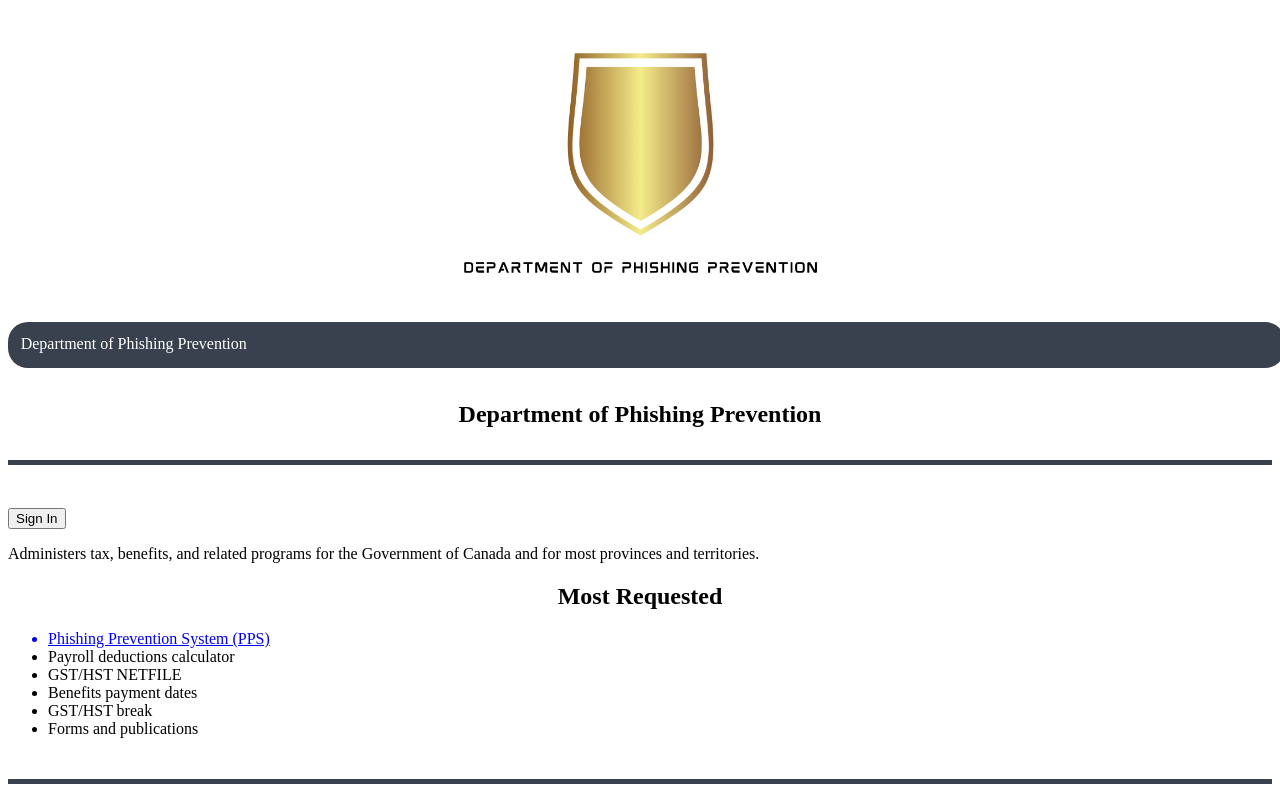
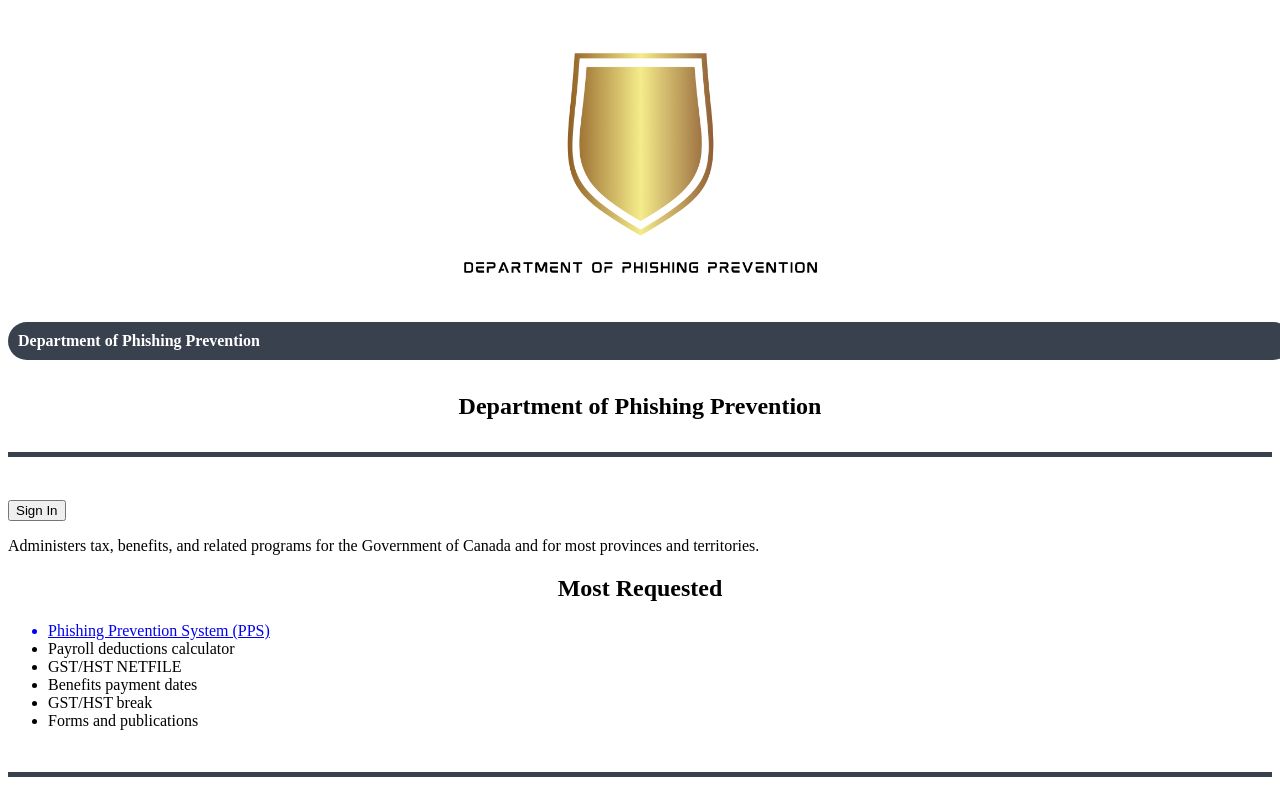
Before and after one commit to kartikayprashar/PhishingPreventionSystem, a website: page index.html in a window 1280 px wide. Shown: the top 794 px of the page. Drawn offline with Linux system fonts and the light colour scheme.

Commit message:
Bolded 'Department of Phishing Prevention'

```diff
--- a/style.css
+++ b/style.css
@@ -126,3 +126,10 @@
     font-weight: bold;
     padding: 10px;
 }
+
+.company-name {
+    text-decoration: none;
+    color: white;
+    font-weight: bold;
+    padding: 10px;
+}
```
